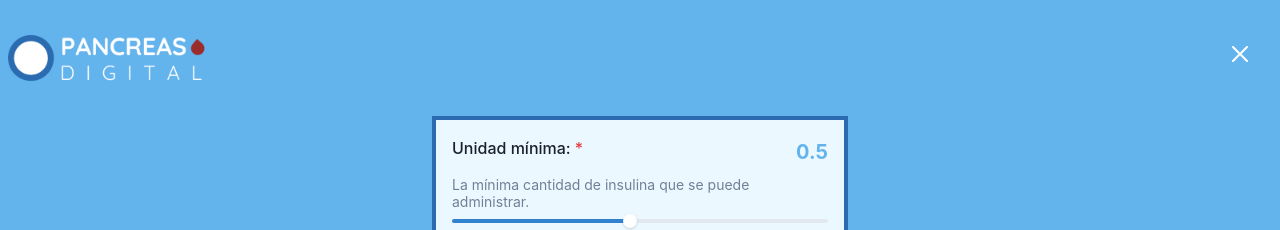
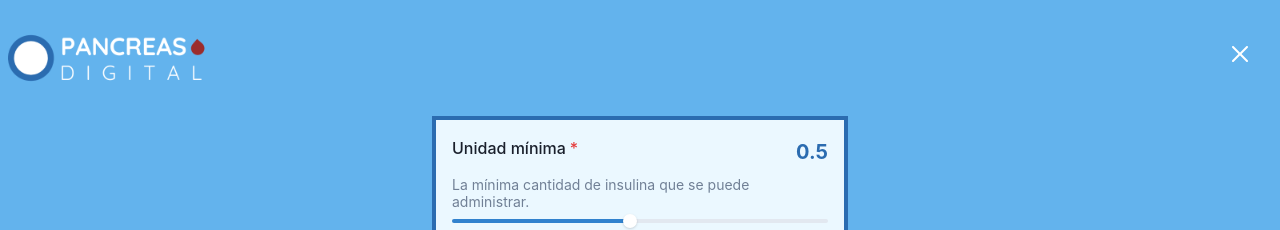
Before and after one commit to Pancreas-Digital/bolus-calculator, a Next.js app: page / in a window 1280 px wide. Shown: the top 230 px of the page. Built offline with nearby package versions, Linux system fonts and the light colour scheme.

Commit message:
Some validations on final result

```diff
--- a/components/Calculator/index.js
+++ b/components/Calculator/index.js
@@ -89,8 +89,8 @@ export default function Calculator() {
           <Stack spacing={4}>
             <FormControl id="minimum" isRequired>
               <Box display="flex" justifyContent="space-between" alignItems="center">
-                <FormLabel>Unidad mínima:</FormLabel>
-                <Text fontSize="xl" color="blue.300" fontWeight="bold">
+                <FormLabel>Unidad mínima</FormLabel>
+                <Text fontSize="xl" color="blue.600" fontWeight="bold">
                   {form.minimum}
                 </Text>
               </Box>
@@ -180,10 +180,12 @@ export default function Calculator() {
                 >
                   <Box flex="1" display="flex" flexDirection="column" marginTop="24px" alignItems="center">
                     <Text fontSize="3xl" textAlign="center" fontWeight="bold" color="blue.600">
-                      Cantidad de insulina necesaria:
+                      {result > 0 && result < Infinity
+                        ? 'Cantidad de insulina necesaria'
+                        : 'Verifique los datos ingresados'}
                     </Text>
                     <Text flex="1" fontSize="8xl" display="flex" alignItems="center" fontWeight="bold" color="blue.600">
-                      {result}
+                      {result > 0 && result < Infinity ? result : 'Error'}
                     </Text>
                   </Box>
                   <Button
```
